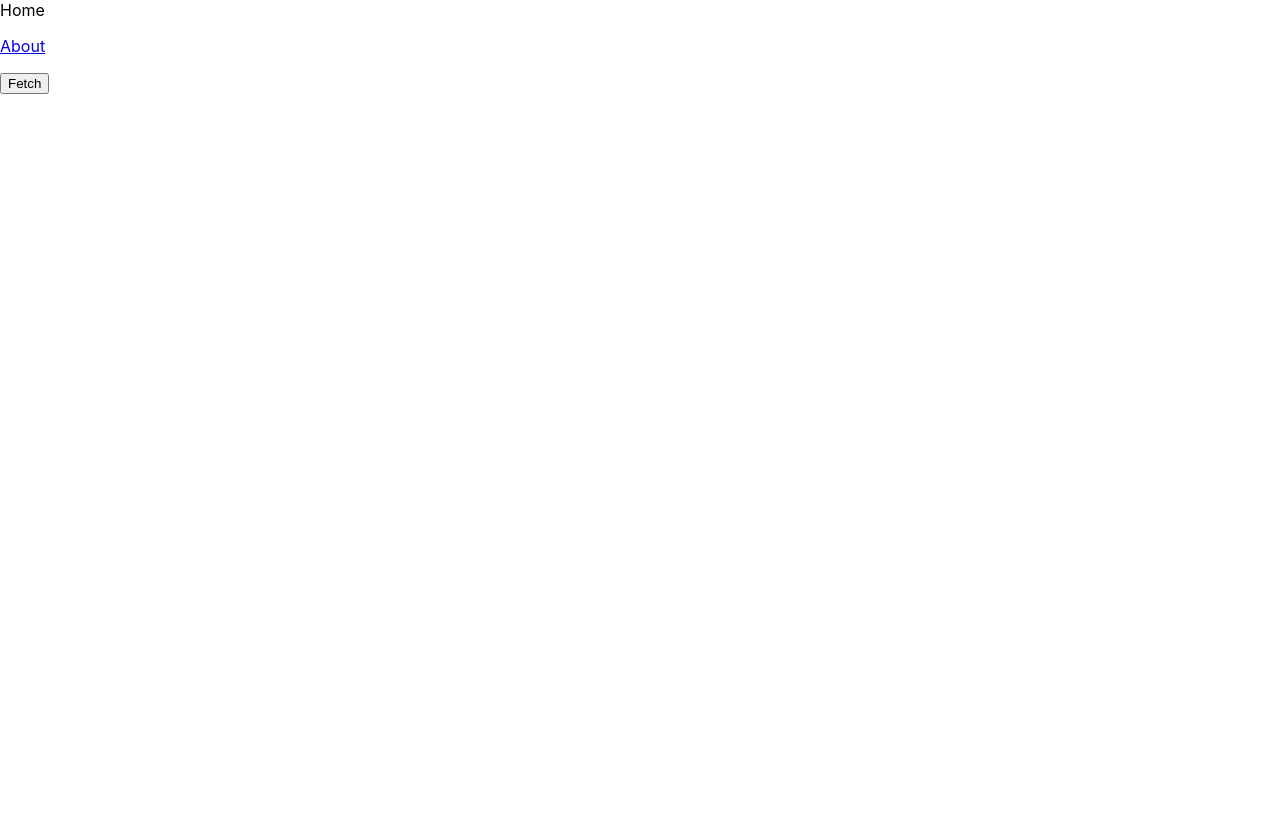
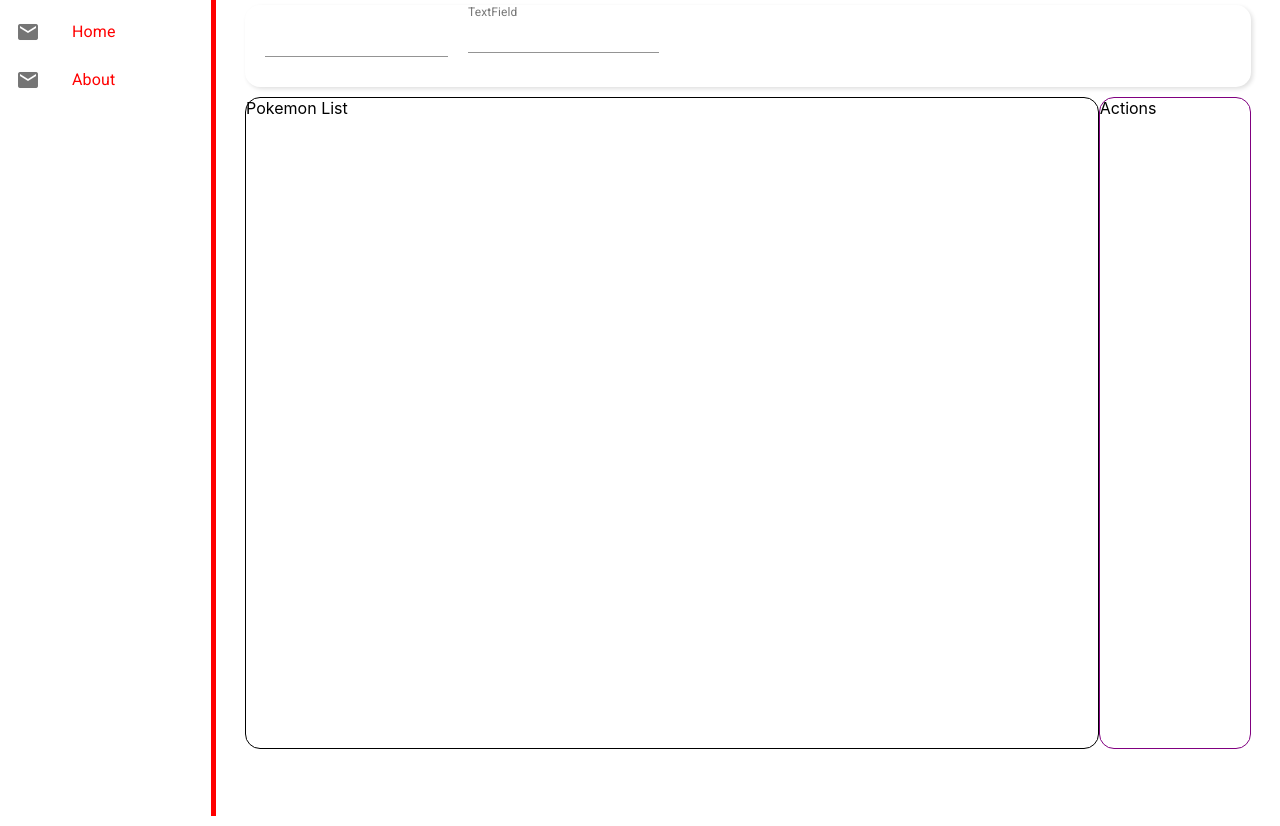
Before and after one commit to Digicrest/datadex, a React (Create React App) app: page /Home in a window 1280 px wide. Before the commit the page ends 800 px from the top, so only its background shows below. Built offline with nearby package versions, Linux system fonts and the light colour scheme.

Commit message:
got a basic page layout in place and a permenant right drawer nav

```diff
--- a/public/index.html
+++ b/public/index.html
@@ -23,14 +23,6 @@
         display: flex;
         justify-content: center;
         align-items: center;
-
-        background-color: #CC0000;
-      }
-
-      #loading-screen > p {
-        font-family: ;
-        font-size: 36pt;
-        color: #FFFFFF;
       }
     </style>
   </head>
--- /dev/null
+++ b/src/App.css
@@ -0,0 +1,16 @@
+.app {
+    display: flex;
+}
+
+.sidebar {
+    width: 20%;
+    height: 100%;
+    min-height: 100vh;
+    border-right: 5px solid red;
+}
+
+.nav-link {
+    display: flex;
+    text-decoration: none;
+    color: red;
+}
--- a/src/App.js
+++ b/src/App.js
@@ -1,8 +1,21 @@
 import React, { Component } from 'react'
-import { BrowserRouter as Router, Route } from "react-router-dom"
+import { BrowserRouter as Router, Route, Link } from "react-router-dom"
 
 import Home from './routes/Home'
 import About from './routes/About'
+import {
+    Container,
+    Typography,
+    Drawer,
+    List,
+    ListItem,
+    ListItemIcon,
+    ListItemText,
+    Icon
+} from '@material-ui/core'
+
+
+import './App.css'
 
 export class App extends Component {
 
@@ -13,7 +26,24 @@
 
     render() {
         return (
+            <div className='app'>
                 <Router>
+                    {/* Navigation Bar */}
+                    <List className='sidebar'>
+                        {['Home', 'About'].map((routeName, index) => (
+                            <Link to={'/' + routeName} className='nav-link'>
+                                <ListItem button key={routeName}>
+                                    <ListItemIcon>
+                                        <Icon>mail</Icon>
+                                    </ListItemIcon>
+                                    <ListItemText primary={routeName} />
+                                </ListItem>
+                            </Link>
+                        ))}
+                    </List>
+
+                    {/* Content */}
+                    <Container>
                         <Route path='/Home'>
                             <Home />
                         </Route>
@@ -21,7 +51,10 @@
                         <Route path='/About'>
                             <About />
                         </Route>
+                    </Container>
                 </Router>
+            </div>
+
         )
     }
 }
--- a/src/apis/pokemon/PokeAPI.js
+++ b/src/apis/pokemon/PokeAPI.js
@@ -3,6 +3,15 @@
         this.base_url = 'https://pokeapi.co/api/v2'
     }
 
+    // Many Resources return properties which are urls to the relevant data
+    get = async url => {
+        const resource = await fetch(url)
+        const resourceJSON = await resource.json()
+
+        return resourceJSON
+    }
+
+    // Take a Pokemon Name or ID and returns detailed information about that Pokemon
     getPokemon = async pokemonNameOrID => {
         if (!pokemonNameOrID) {
             console.error('[PokeAPI] getPokemon() - Invalid Name or ID, if you want to Get All Pokemon use \'getAllPokemon()\'')
--- /dev/null
+++ b/src/components/css/Loader.css
@@ -0,0 +1,3 @@
+.loader {
+    background-color: '#F00';
+}
--- /dev/null
+++ b/src/components/css/PokemonCard.css
@@ -0,0 +1,3 @@
+.pokemon-card {
+
+}
--- /dev/null
+++ b/src/components/css/SearchBar.css
@@ -0,0 +1,3 @@
+.searchbar {
+    border: 2px solid red;
+}
--- a/src/routes/Home.js
+++ b/src/routes/Home.js
@@ -3,6 +3,10 @@
 import { Link } from 'react-router-dom'
 
 import PokeAPI from '../apis/pokemon/PokeAPI'
+
+import { Input,InputAdornment, TextField} from '@material-ui/core'
+
+import './css/Home.css'
 
 class Home extends Component {
     getPokemon = async () => {
@@ -12,14 +16,40 @@
 
     render() {
         return (
-            <div id='app'>
-                Home
+            <div id='home'>
+                <div id='header'>
+                    <div id='searchbar'>
+                        <Input />
+                    </div>
 
-                <Link to='/About'>
-                    <p>About</p>
-                </Link>
+                    <TextField
+                        id="input-with-icon-textfield"
+                        label="TextField"
+                        InputProps={{
+                        startAdornment: (
+                            <InputAdornment position="start">
 
-                <button onClick={ this.getPokemon }>Fetch</button>
+                            </InputAdornment>
+                        ),
+                        }}
+                    />
+                </div>
+
+                <div id='content'>
+                    <div id='pokemon-list'>
+                        Pokemon List
+                    </div>
+
+                    <div id='action-bar'>
+                        Actions
+                    </div>
+                </div>
+
+
+                {/* <PokemonCard />
+                <Button variant="contained" color="primary" onClick={ this.getPokemon }>
+                    Fetch
+                </Button> */}
 
             </div>
         )
--- /dev/null
+++ b/src/routes/css/Home.css
@@ -0,0 +1,37 @@
+#home {
+    height: 100%;
+    padding: 5px;
+}
+
+#header {
+    height: 10%;
+
+    display: flex;
+    border-radius: 15px;
+    box-shadow: 2px 2px 4px #00000020;
+    margin-bottom: 10px;
+
+}
+
+#searchbar {
+    padding: 20px;
+    height: fit-content;
+}
+
+
+#content {
+    display: flex;
+    height: 80%;
+}
+
+#pokemon-list {
+    width: 85%;
+    border: 1px solid black;
+    border-radius: 15px;
+}
+
+#action-bar {
+    width: 15%;
+    border: 1px solid purple;
+    border-radius: 15px;
+}
```
Also changed, not shown: src/components/PokemonCard.js (added, +16 -0 lines), src/components/SearchBar.js (added, +15 -0 lines), src/routes/css/About.css (added). Lines whose indentation alone changed are shown as unchanged.
